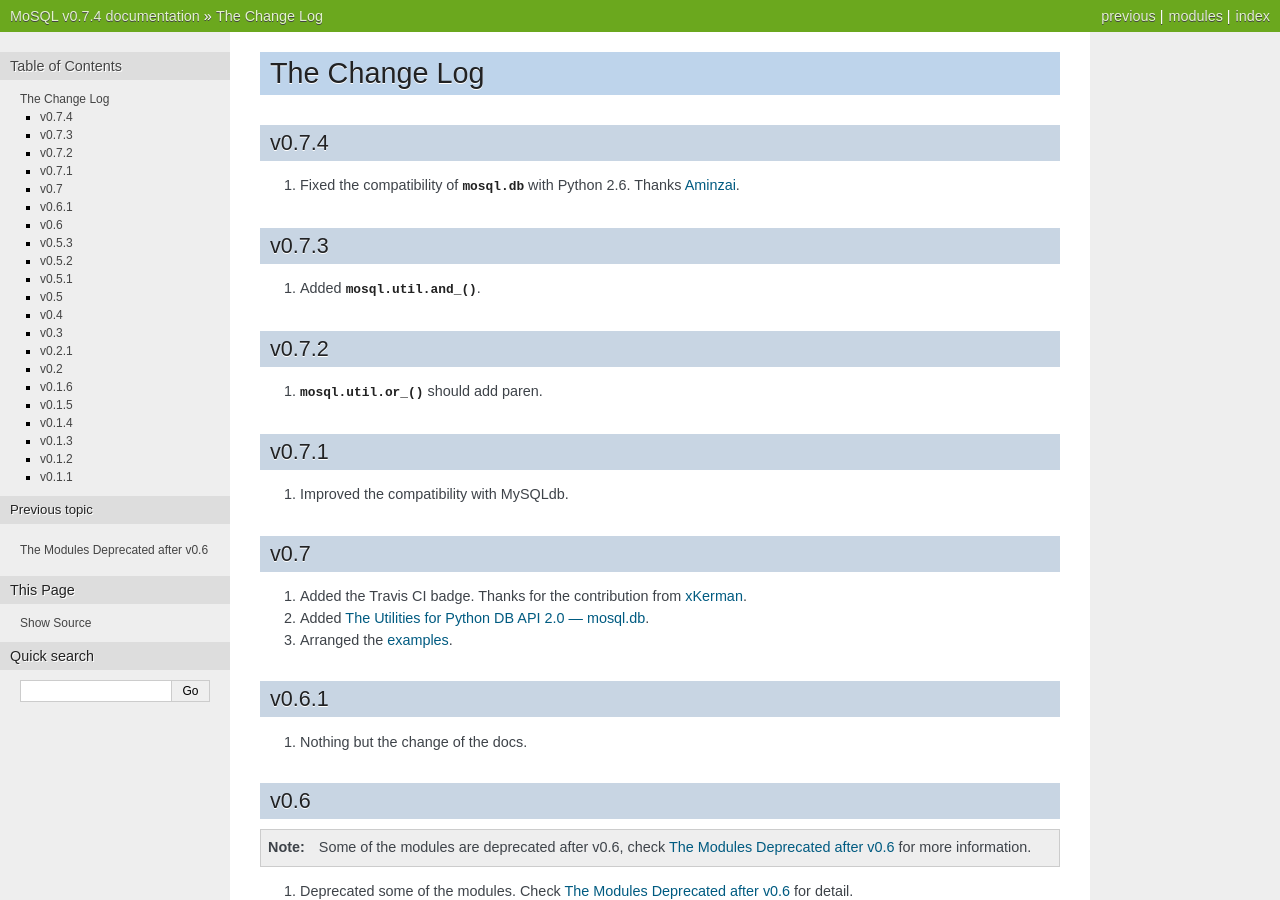
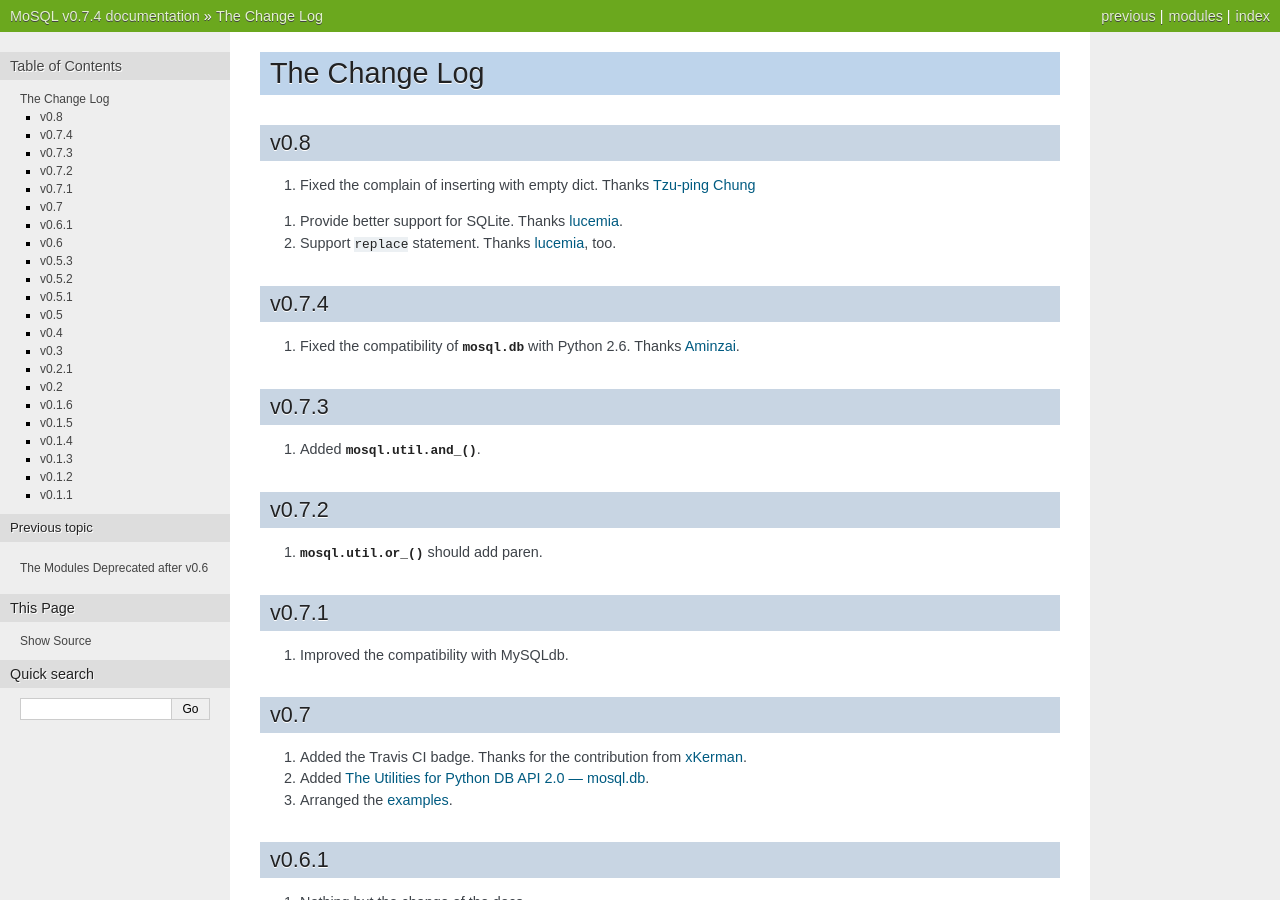
Before and after one commit to moskytw/mosql, a Sphinx documentation site: the page built from docs/changes.rst, in a window 1280 px wide and 900 px high. Built offline with Sphinx 7.4.7, drawn with Linux system fonts in a browser that asks for light colours.

```diff
--- a/docs/changes.rst
+++ b/docs/changes.rst
@@ -1,5 +1,15 @@
 The Change Log
 ==============
+
+v0.8
+----
+
+1. Fixed the complain of inserting with empty dict. Thanks `Tzu-ping Chung
+   <https://github.com/moskytw/mosql/pull/27>`_
+1. Provide better support for SQLite. Thanks `lucemia
+   <https://github.com/moskytw/mosql/pull/13>`_.
+2. Support ``replace`` statement. Thanks `lucemia
+   <https://github.com/moskytw/mosql/pull/19>`_, too.
 
 v0.7.4
 ------
--- a/docs/query.rst
+++ b/docs/query.rst
@@ -35,7 +35,7 @@ If you want to build you own, there are all basic bricks you need -
 
     It also can handle the dot in an identifier:
 
-    >>> print select('person', select=('person.person_id', 'person.name'))
+    >>> print select('person', columns=('person.person_id', 'person.name'))
     SELECT "person"."person_id", "person"."name" FROM "person"
 
     >>> print select('table', {'custom_param': param('my_param'), 'auto_param': param, 'using_alias': ___})
@@ -90,7 +90,7 @@ If you want to build you own, there are all basic bricks you need -
 
     If you want to use functions, wrap it with :class:`mosql.util.raw`:
 
-    >>> print select('person', select=raw('count(*)'), group_by=('age', ))
+    >>> print select('person', columns=raw('count(*)'), group_by=('age', ))
     SELECT count(*) FROM "person" GROUP BY "age"
 
     .. warning ::
```
Also changed, not shown: 1 other file.
